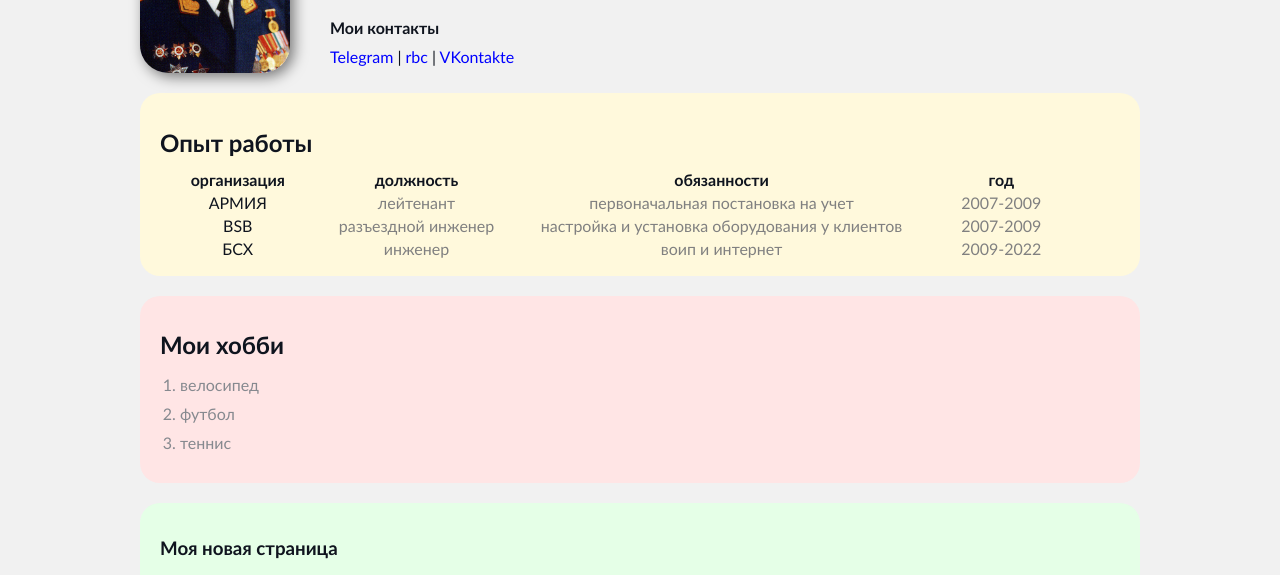
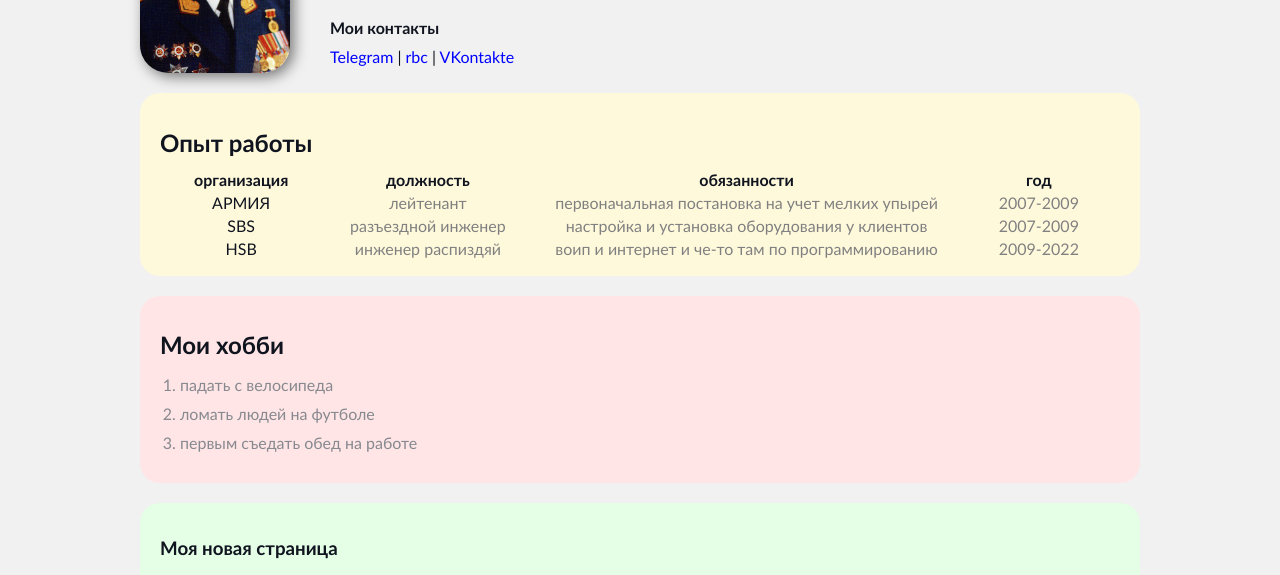
Before and after one commit to NyrVas/css, a plain HTML site: page index.html in a window 1280 px wide. Shown: the part 203-778 px from the top of the page. Drawn offline with Linux system fonts and the light colour scheme.

Commit message:
Update index.html

```diff
--- a/index.html
+++ b/index.html
@@ -38,11 +38,11 @@
             <tr>
               <td class="col1">АРМИЯ</td>
               <td class="col2">лейтенант</td>
-              <td class="col3">первоначальная постановка на учет</td>
+              <td class="col3">первоначальная постановка на учет мелких упырей</td>
               <td class="col4">2007-2009</td>
             </tr>
             <tr>
-              <td class="col1">BSB</td>
+              <td class="col1">SBS</td>
               <td class="col2">разъездной инженер</td>
               <td class="col3">
                 настройка и установка оборудования у клиентов
@@ -50,9 +50,9 @@
               <td class="col4">2007-2009</td>
             </tr>
             <tr>
-              <td class="col1">БСХ</td>
-              <td class="col2">инженер</td>
-              <td class="col3">воип и интернет</td>
+              <td class="col1">HSB</td>
+              <td class="col2">инженер распиздяй</td>
+              <td class="col3">воип и интернет и че-то там по программированию</td>
               <td class="col4">2009-2022</td>
             </tr>
           </tbody>
@@ -61,9 +61,9 @@
       <div class="card bg-red">
         <h2>Мои хобби</h2>
         <ol class="list">
-          <li>велосипед</li>
-          <li>футбол</li>
-          <li>теннис</li>
+          <li>падать с велосипеда</li>
+          <li>ломать людей на футболе</li>
+          <li>первым съедать обед на работе</li>
         </ol>
       </div>
       <div class="card bg-green">
```
